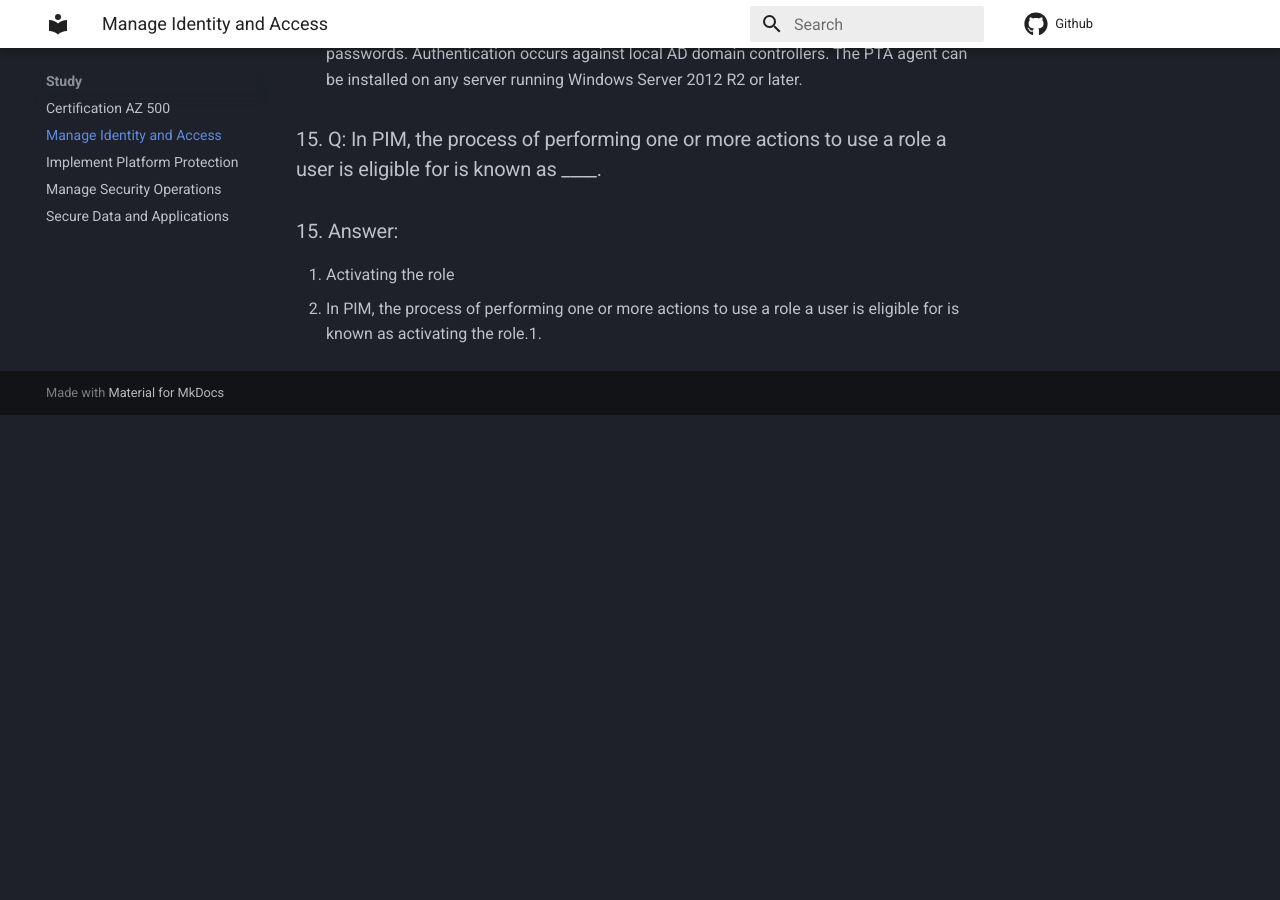
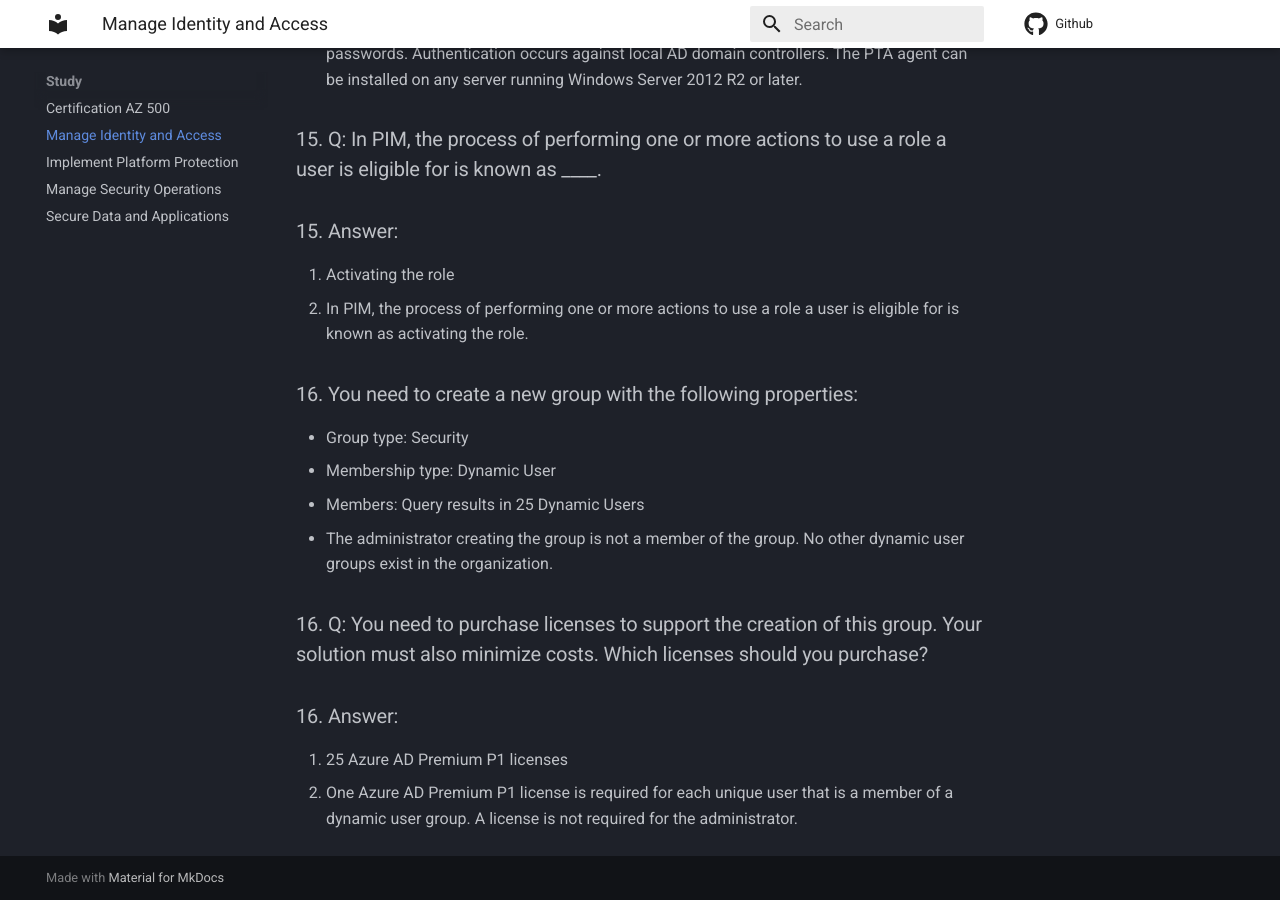
Before and after one commit to ardeshir/ardeshir.github.io, an MkDocs documentation site: the page built from docs/access.md, in a window 1280 px wide and 900 px high, scrolled down 5633 px. Built offline with MkDocs 1.6.1 and Material for MkDocs 9.7.7, drawn with Linux system fonts in a browser that asks for light colours; comment, search, counter and statistics services are not loaded; before the commit the page ends 6048 px from its top, so only the background shows below that.

Commit message:
adding 16

```diff
--- a/docs/access.md
+++ b/docs/access.md
@@ -147,4 +147,14 @@
 ### 15. Q: In PIM, the process of performing one or more actions to use a role a user is eligible for is known as ____.
 ### 15. Answer:
 1. Activating the role
-- In PIM, the process of performing one or more actions to use a role a user is eligible for is known as activating the role.1.
+- In PIM, the process of performing one or more actions to use a role a user is eligible for is known as activating the role.
+
+### 16. You need to create a new group with the following properties:
+- Group type: Security
+- Membership type: Dynamic User
+- Members: Query results in 25 Dynamic Users
+- The administrator creating the group is not a member of the group. No other dynamic user groups exist in the organization.
+### 16. Q: You need to purchase licenses to support the creation of this group. Your solution must also minimize costs. Which licenses should you purchase?
+### 16. Answer:
+1. 25 Azure AD Premium P1 licenses
+- One Azure AD Premium P1 license is required for each unique user that is a member of a dynamic user group. A license is not required for the administrator.
```
